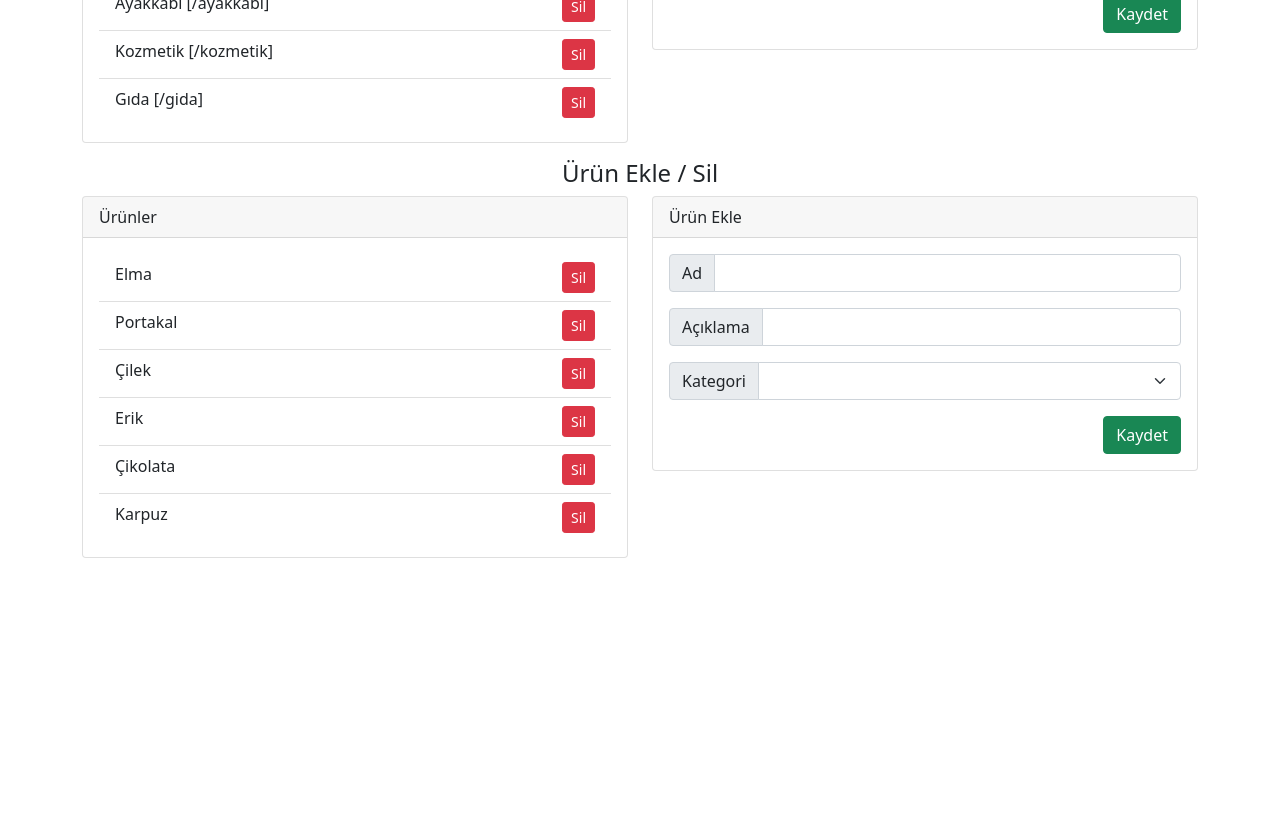
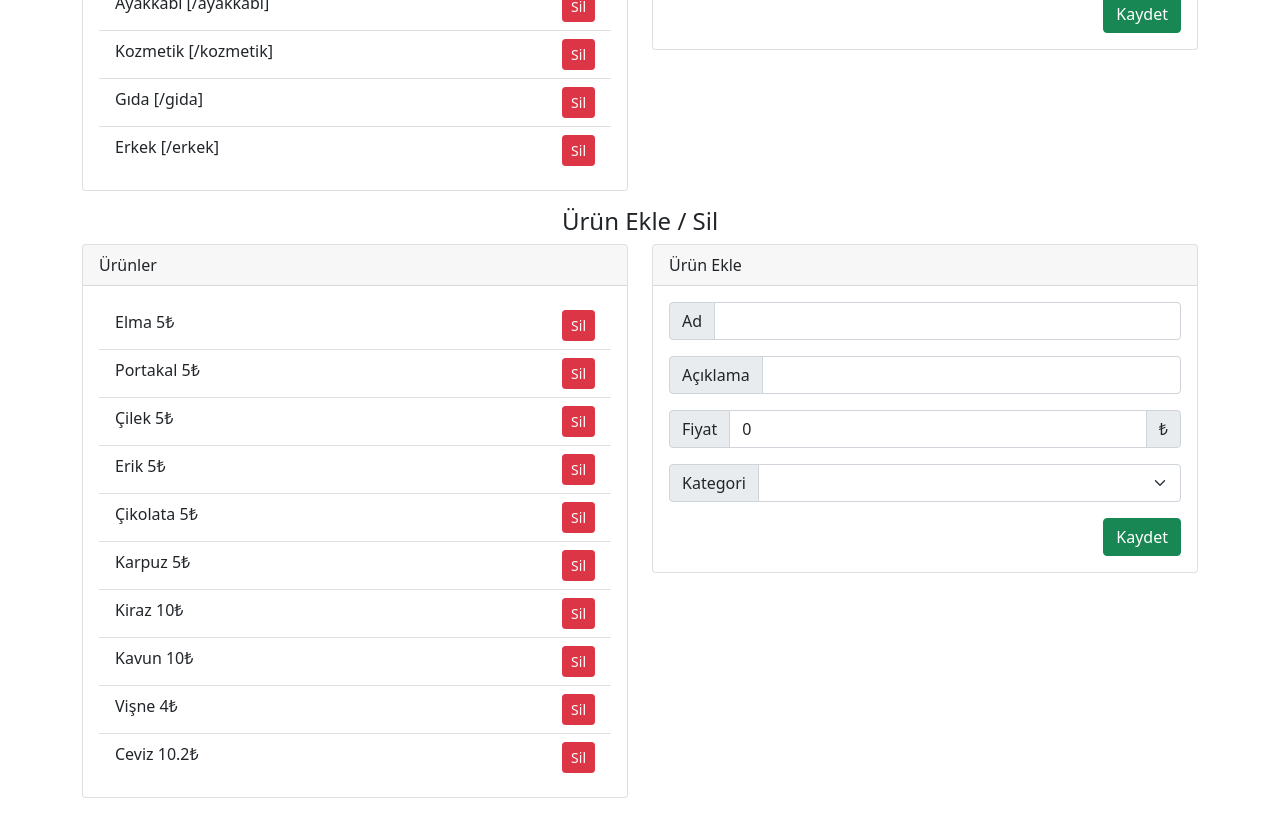
Before and after one commit to nursenkara/vue-cli-eticaret, a Vue app: page /yonetim-paneli in a window 1280 px wide. Shown: the part 360-1174 px from the top of the page. Before the commit the page ends 934 px from the top, so only its background shows below. Built offline with nearby package versions, Linux system fonts and the light colour scheme; data requests are answered from the project's data file.

Commit message:
Ürün kategori ekle sil işlemlerinden sonra inputların boşaltılması yapıldı. Ürüne fiyat özelliği eklendi.

```diff
--- a/db.json
+++ b/db.json
@@ -3,6 +3,7 @@
     {
       "id": 1,
       "ad": "Elma",
+      "fiyat": 5,
       "resim": "https://picsum.photos/300/200",
       "aciklama": "Lorem ipsum dolor sit, amet consectetur adipisicing elit. Fuga nemo est repellendus? Odit architecto dolorum incidunt minima asperiores optio id.",
       "kategoriId": 1
@@ -10,6 +11,7 @@
     {
       "id": 2,
       "ad": "Portakal",
+      "fiyat": 5,
       "resim": "https://picsum.photos/300/200",
       "aciklama": "Lorem ipsum dolor sit, amet consectetur adipisicing elit. Fuga nemo est repellendus? Odit architecto dolorum incidunt minima asperiores optio id.",
       "kategoriId": 1
@@ -17,6 +19,7 @@
     {
       "id": 3,
       "ad": "Çilek",
+      "fiyat": 5,
       "resim": "https://picsum.photos/300/200",
       "aciklama": "Lorem ipsum dolor sit, amet consectetur adipisicing elit. Fuga nemo est repellendus? Odit architecto dolorum incidunt minima asperiores optio id.",
       "kategoriId": 1
@@ -24,6 +27,7 @@
     {
       "id": 4,
       "ad": "Erik",
+      "fiyat": 5,
       "resim": "https://picsum.photos/300/200",
       "aciklama": "Lorem ipsum dolor sit, amet consectetur adipisicing elit. Fuga nemo est repellendus? Odit architecto dolorum incidunt minima asperiores optio id.",
       "kategoriId": 1
@@ -31,16 +35,50 @@
     {
       "id": 5,
       "ad": "Çikolata",
+      "fiyat": 5,
       "resim": "https://picsum.photos/300/200",
       "aciklama": "Lorem ipsum dolor sit, amet consectetur adipisicing elit. Fuga nemo est repellendus? Odit architecto dolorum incidunt minima asperiores optio id.",
       "kategoriId": 5
     },
     {
       "ad": "Karpuz",
+      "fiyat": 5,
       "resim": "https://picsum.photos/300/200",
       "aciklama": "Lorem ipsum dolor sit, amet consectetur adipisicing elit. Fuga nemo est repellendus? Odit architecto dolorum incidunt minima asperiores optio id.",
       "kategoriId": 5,
       "id": 6
+    },
+    {
+      "ad": "Kiraz",
+      "fiyat": "10",
+      "resim": "https://picsum.photos/300/200",
+      "aciklama": "kiraz",
+      "kategoriId": 5,
+      "id": 8
+    },
+    {
+      "ad": "Kavun",
+      "fiyat": "10",
+      "resim": "https://picsum.photos/300/200",
+      "aciklama": "kavun",
+      "kategoriId": 5,
+      "id": 10
+    },
+    {
+      "ad": "Vişne",
+      "fiyat": "4",
+      "resim": "https://picsum.photos/300/200",
+      "aciklama": "vişne",
+      "kategoriId": 5,
+      "id": 11
+    },
+    {
+      "ad": "Ceviz",
+      "fiyat": "10.2",
+      "resim": "https://picsum.photos/300/200",
+      "aciklama": "ceviz",
+      "kategoriId": 5,
+      "id": 12
     }
   ],
   "kategoriler": [
@@ -68,6 +106,11 @@
       "id": 5,
       "ad": "Gıda",
       "slug": "/gida"
+    },
+    {
+      "ad": "Erkek",
+      "slug": "/erkek",
+      "id": 6
     }
   ]
 }
--- a/src/components/KategoriEkleSil.vue
+++ b/src/components/KategoriEkleSil.vue
@@ -37,7 +37,11 @@
             <span class="input-group-text"> / </span>
             <input type="text" v-model="kategori.slug" class="form-control" />
           </div>
-          <button type="button" class="btn btn-success float-end" @click="kaydet()">
+          <button
+            type="button"
+            class="btn btn-success float-end"
+            @click="kaydet()"
+          >
             Kaydet
           </button>
         </div>
@@ -48,6 +52,7 @@
 
 <script>
 import axios from "axios";
+
 export default {
   data() {
     return {
@@ -65,7 +70,7 @@ export default {
         .then((response) => {
           this.kategoriler = response.data;
         })
-        .catch(function (error) {
+        .catch(function(error) {
           console.log(error);
         });
     },
@@ -77,9 +82,13 @@ export default {
         })
         .then(() => {
           // console.log(response);
+          this.kategori = {
+            ad: "",
+            slug: "",
+          };
           this.kategorileriGetir();
         })
-        .catch(function (error) {
+        .catch(function(error) {
           console.log(error);
         });
     },
@@ -91,7 +100,7 @@ export default {
             // console.log(response);
             this.kategorileriGetir();
           })
-          .catch(function (error) {
+          .catch(function(error) {
             console.log(error);
           });
     },
--- a/src/components/Urun.vue
+++ b/src/components/Urun.vue
@@ -6,9 +6,10 @@
         <h5 class="card-title">
           {{ urun.ad }}
         </h5>
-        <p class="card-text">
-          {{ urun.aciklama }}
-        </p>
+        <div class="card-text">
+          <div>{{ urun.fiyat }}₺</div>
+          <div>{{ urun.aciklama }}</div>
+        </div>
         <a href="#" class="btn btn-primary">Sepete Ekle</a>
       </div>
     </div>
--- a/src/components/UrunDetay.vue
+++ b/src/components/UrunDetay.vue
@@ -8,6 +8,7 @@
       <ul class="list-group">
         <li class="list-group-item">Ürün ID: {{ urunId }}</li>
         <li class="list-group-item">Ürün Adı: {{ urun.ad }}</li>
+        <li class="list-group-item">Ürün Fiyatı: {{ urun.fiyat }}</li>
         <li class="list-group-item">Ürün Açıklama: {{ urun.aciklama }}</li>
       </ul>
     </div>
--- a/src/components/UrunEkleSil.vue
+++ b/src/components/UrunEkleSil.vue
@@ -7,6 +7,7 @@
           <ul class="list-group list-group-flush">
             <li class="list-group-item" v-for="urun in urunler" :key="urun.id">
               {{ urun.ad }}
+              {{ urun.fiyat }}₺
               <button
                 type="button"
                 class="btn btn-danger btn-sm float-end"
@@ -32,6 +33,11 @@
             <input type="text" v-model="urun.aciklama" class="form-control" />
           </div>
           <div class="input-group mb-3">
+            <span class="input-group-text"> Fiyat </span>
+            <input type="number" step="0.01" v-model="urun.fiyat" class="form-control" />
+            <span class="input-group-text"> ₺ </span>
+          </div>
+          <div class="input-group mb-3">
             <span class="input-group-text"> Kategori </span>
             <select v-model="urun.kategoriId" class="form-select">
               <option
@@ -43,7 +49,11 @@
               </option>
             </select>
           </div>
-          <button type="button" class="btn btn-success float-end" @click="kaydet()">
+          <button
+            type="button"
+            class="btn btn-success float-end"
+            @click="kaydet()"
+          >
             Kaydet
           </button>
         </div>
@@ -54,11 +64,13 @@
 
 <script>
 import axios from "axios";
+
 export default {
   data() {
     return {
       urun: {
         ad: "",
+        fiyat: 0,
         resim: "https://picsum.photos/300/200",
         aciklama: "",
         kategoriId: null,
@@ -74,7 +86,7 @@ export default {
         .then((response) => {
           this.urunler = response.data;
         })
-        .catch(function (error) {
+        .catch(function(error) {
           console.log(error);
         });
     },
@@ -84,7 +96,7 @@ export default {
         .then((response) => {
           this.kategoriler = response.data;
         })
-        .catch(function (error) {
+        .catch(function(error) {
           console.log(error);
         });
     },
@@ -92,15 +104,23 @@ export default {
       axios
         .post("http://localhost:3000/urunler", {
           ad: this.urun.ad,
+          fiyat: this.urun.fiyat,
           resim: this.urun.resim,
           aciklama: this.urun.aciklama,
           kategoriId: this.urun.kategoriId,
         })
         .then(() => {
           // console.log(response);
+          this.urun = {
+            ad: "",
+            fiyat: 0,
+            resim: "https://picsum.photos/300/200",
+            aciklama: "",
+            kategoriId: null,
+          };
           this.urunleriGetir();
         })
-        .catch(function (error) {
+        .catch(function(error) {
           console.log(error);
         });
     },
@@ -112,7 +132,7 @@ export default {
             // console.log(response);
             this.urunleriGetir();
           })
-          .catch(function (error) {
+          .catch(function(error) {
             console.log(error);
           });
     },
```
